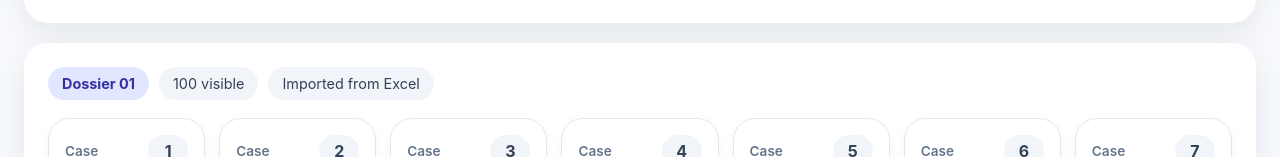
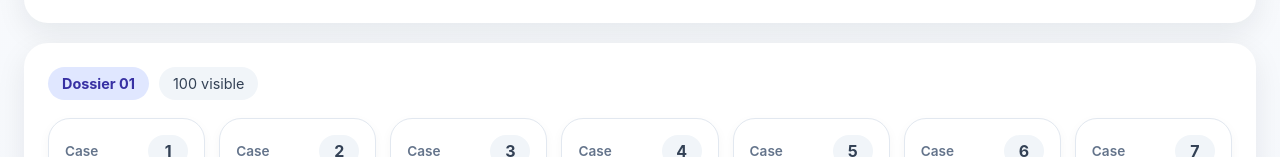
Before and after one commit to p99kj4cqm4-hue/a-carnivore-did-it-solutions, a React (Vite) app: page / in a window 1280 px wide. Shown: the part 255-412 px from the top of the page. Built offline with nearby package versions, Linux system fonts and the light colour scheme.

Commit message:
Update App.jsx

```diff
--- a/src/App.jsx
+++ b/src/App.jsx
@@ -2119,7 +2119,6 @@ export default function App() {
           <div className="meta">
             <div className="pill strong">Dossier {selectedDossier}</div>
             <div className="pill">{visibleCases.length} visible</div>
-            <div className="pill">Imported from Excel</div>
           </div>
 
           <div className="grid">
```
